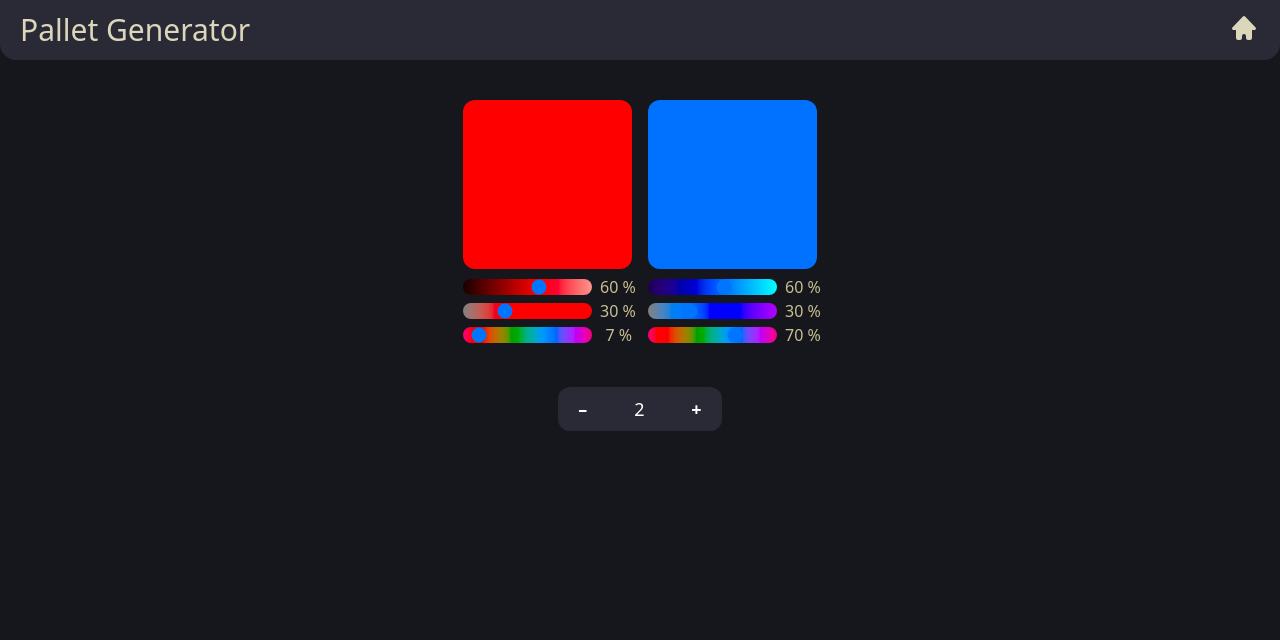
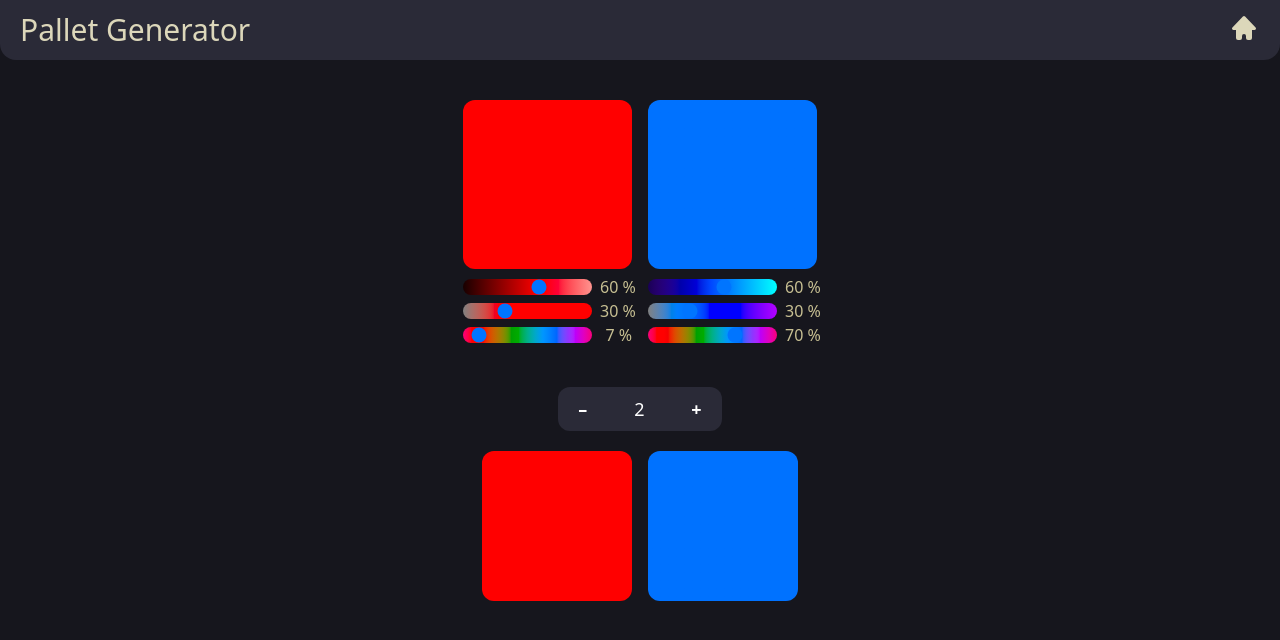
Before and after one commit to HasSak-47/oneoffs, a React (Vite) app: page /oneoffs/PalletGenerator in a window 1280 px wide. Shown: the top 640 px of the page. Built offline with nearby package versions, Linux system fonts and the light colour scheme.

Commit message:
"finished" color generator

```diff
--- a/src/PalletGenerator.tsx
+++ b/src/PalletGenerator.tsx
@@ -1,5 +1,5 @@
 import { ChangeEventHandler, useState } from 'react';
-import { oklab_to_rgb, oklch_to_oklab, rgb_to_hex } from './color';
+import { color_step, oklab_to_rgb, oklch_to_oklab, rgb_to_hex } from './color';
 import Header from './Header';
 
 interface ColorProps {
@@ -11,19 +11,19 @@ interface ColorProps {
   seth: (v: number) => void;
 }
 
-// @ts-ignore
-function ColorPicker({ L, c, h, setl, setc, seth }: ColorProps) {
-  const fmt = (
+function fmt(
   beg_l: number,
   beg_c: number,
   beg_h: number,
   end_l: number,
   end_c: number,
   end_h: number
-  ) => {
-    return `linear-gradient(to right, oklch(${beg_l} ${beg_c} ${beg_h * 360}deg), oklch(${end_l} ${end_c} ${end_h * 360}deg) )`;
-  };
+) {
+  const col = `linear-gradient(to right, oklch(${beg_l} ${beg_c} ${beg_h * 360}deg), oklch(${end_l} ${end_c} ${end_h * 360}deg) )`;
+  return col;
+}
 
+function ColorPicker({ L, c, h, setl, setc, seth }: ColorProps) {
   const gradient_maker = () => {
     let data = '';
     for (let i = 0; i < 16; ++i) {
@@ -43,7 +43,7 @@ function ColorPicker({ L, c, h, setl, setc, seth }: ColorProps) {
     return (
       <div className='flex items-center gap-2'>
         <input
-          className='min-w-0 flex-1 appearance-none rounded-xl'
+          className='min-w-0 flex-1 appearance-none rounded-xl hover:scale-110'
           type='range'
           max='1000'
           min='0'
@@ -90,13 +90,14 @@ function ColorPicker({ L, c, h, setl, setc, seth }: ColorProps) {
     </div>
   );
 }
+
 export default function PalletGenerator() {
   const [startL, setStartL] = useState(0.6);
-  const [startc, setStartc] = useState(0.07);
-  const [starth, setStarth] = useState(0.3);
+  const [startc, setStartc] = useState(0.3);
+  const [starth, setStarth] = useState(0.07);
   const [endL, setEndL] = useState(0.6);
-  const [endc, setEndc] = useState(0.7);
-  const [endh, setEndh] = useState(0.3);
+  const [endc, setEndc] = useState(0.3);
+  const [endh, setEndh] = useState(0.7);
 
   const [number, setNumber] = useState(2);
   const [numberInput, setNumberInput] = useState('2');
@@ -106,40 +107,76 @@ export default function PalletGenerator() {
     setNumber(n);
   };
 
+  const MAX = 10;
+  const MIN = 2;
+
   const commit = () => {
-    const parsed = parseInt(numberInput, 10);
-    const clamped = isNaN(parsed) ? 2 : Math.min(Math.max(parsed, 2), 10);
+    const parsed = parseInt(numberInput, MAX);
+    const clamped = isNaN(parsed) ? MIN : Math.min(Math.max(parsed, MIN), MAX);
     setGlobalNumber(clamped);
   };
+
+  let steps = color_step(
+    { L: startL, c: startc, h: starth },
+    { L: endL, c: endc, h: endh },
+    number
+  );
+
+  let output = steps.map((color) => {
+    let string_color = fmt(
+      color.L,
+      color.c,
+      color.h,
+      color.L,
+      color.c,
+      color.h
+    );
+    return (
+      <button
+        className='aspect-square w-[100px] rounded-xl hover:scale-110 hover:cursor-copy md:w-[150px]'
+        style={{
+          backgroundImage: string_color,
+        }}
+        onClick={(_) => {
+          const rgb = oklab_to_rgb(
+            oklch_to_oklab({ L: color.L, c: color.c, h: color.h * Math.PI })
+          );
+          navigator.clipboard.writeText(rgb_to_hex(rgb));
+        }}
+      />
+    );
+  });
 
   return (
     <div id='pallet-generator' className='h-full w-full'>
       <Header name='Pallet Generator' ret={true} />
+      {/* color selector */}
       <div className='m-auto mt-10 flex w-fit flex-col space-y-4 space-x-4 md:flex-row'>
         <ColorPicker
           L={startL}
-          c={starth}
-          h={startc}
+          c={startc}
+          h={starth}
           setl={setStartL}
-          setc={setStarth}
-          seth={setStartc}
+          setc={setStartc}
+          seth={setStarth}
         />
 
         <ColorPicker
           L={endL}
-          c={endh}
-          h={endc}
+          c={endc}
+          h={endh}
           setl={setEndL}
-          setc={setEndh}
-          seth={setEndc}
+          setc={setEndc}
+          seth={setEndh}
         />
       </div>
+      {/* number selector */}
       <div className='m-auto mt-6 w-fit'>
         <div className='bg-sumiInk4 flex w-fit items-center gap-2 rounded-xl p-2 text-white'>
           <button
             className='rounded px-3 text-lg font-bold hover:cursor-pointer'
             onClick={(_) => {
-              setGlobalNumber(Math.max(number - 1, 2));
+              setGlobalNumber(Math.max(number - 1, MIN));
             }}
           >
             –
@@ -148,7 +185,7 @@ export default function PalletGenerator() {
             className='w-16 [appearance:textfield] bg-transparent text-center text-lg outline-none'
             value={numberInput}
             onChange={(e) => {
-              const val = parseInt(e.target.value, 10);
+              const val = parseInt(e.target.value, MAX);
               if (!isNaN(val)) {
                 setNumberInput(e.target.value);
               }
@@ -161,13 +198,17 @@ export default function PalletGenerator() {
           <button
             className='rounded px-3 text-lg font-bold hover:cursor-pointer'
             onClick={(_) => {
-              setGlobalNumber(Math.min(number + 1, 10));
+              setGlobalNumber(Math.min(number + 1, MAX));
             }}
           >
             +
           </button>
         </div>
       </div>
+      {/* output */}
+      <div className='mx-auto mt-5 flex min-w-[200px] flex-wrap justify-center gap-4 md:w-3/4'>
+        {output}
+      </div>
     </div>
   );
 }
--- a/src/color.ts
+++ b/src/color.ts
@@ -1,20 +1,20 @@
 export type rgb = {
-  r: number
-  g: number
-  b: number
-}
+  r: number;
+  g: number;
+  b: number;
+};
 
 export type okLch = {
-  L: number
-  c: number
-  h: number
-}
+  L: number;
+  c: number;
+  h: number;
+};
 
 export type okLab = {
-  L: number
-  a: number
-  b: number
-}
+  L: number;
+  a: number;
+  b: number;
+};
 
 // const M1 = [
 //   [0.8189330101, 0.3618667424, -0.1288597137],
@@ -26,13 +26,13 @@ const M2 = [
   [0.2104542553, 0.793617785, -0.0040720468],
   [1.9779984951, -2.428592205, 0.4505937099],
   [0.0259040371, 0.7827717662, -0.808675766],
-]
+];
 
 const Mrgb = [
   [0.4122214708, 0.5363325363, 0.0514459929],
   [0.2119034982, 0.6806995451, 0.1073969566],
   [0.0883024619, 0.2817188376, 0.6299787005],
-]
+];
 
 // const iM1 = [
 //   [1.2270138511, -0.5577999806, 0.2812561489],
@@ -44,112 +44,122 @@ const iM2 = [
   [0.9999999984, 0.3963377921, 0.215803758],
   [1.0000000088, -0.1055613423, -0.0638541747],
   [1.0000000546, -0.089484182, -1.2914855378],
-]
+];
 
 const iMrgb = [
   [4.0767416613, -3.3077115904, 0.2309699287],
   [-1.268438004, 2.6097574006, -0.3413193963],
   [-0.0041960865, -0.7034186144, 1.7076147009],
-]
+];
 
 export function oklab_to_rgb({ L, a, b }: { L: number; a: number; b: number }) {
-  let l = iM2[0][0] * L + iM2[0][1] * a + iM2[0][2] * b
-  let m = iM2[1][0] * L + iM2[1][1] * a + iM2[1][2] * b
-  let s = iM2[2][0] * L + iM2[2][1] * a + iM2[2][2] * b
+  let l = iM2[0][0] * L + iM2[0][1] * a + iM2[0][2] * b;
+  let m = iM2[1][0] * L + iM2[1][1] * a + iM2[1][2] * b;
+  let s = iM2[2][0] * L + iM2[2][1] * a + iM2[2][2] * b;
 
-  l = l * l * l
-  m = m * m * m
-  s = s * s * s
+  l = l * l * l;
+  m = m * m * m;
+  s = s * s * s;
 
   return {
     r: iMrgb[0][0] * l + iMrgb[0][1] * m + iMrgb[0][2] * s,
     g: iMrgb[1][0] * l + iMrgb[1][1] * m + iMrgb[1][2] * s,
     b: iMrgb[2][0] * l + iMrgb[2][1] * m + iMrgb[2][2] * s,
-  }
+  };
 }
 
 export function rgb_to_oklab({ r, g, b }: { r: number; g: number; b: number }) {
-  let l = Mrgb[0][0] * r + Mrgb[0][1] * g + Mrgb[0][2] * b
-  let m = Mrgb[1][0] * r + Mrgb[1][1] * g + Mrgb[1][2] * b
-  let s = Mrgb[2][0] * r + Mrgb[2][1] * g + Mrgb[2][2] * b
+  let l = Mrgb[0][0] * r + Mrgb[0][1] * g + Mrgb[0][2] * b;
+  let m = Mrgb[1][0] * r + Mrgb[1][1] * g + Mrgb[1][2] * b;
+  let s = Mrgb[2][0] * r + Mrgb[2][1] * g + Mrgb[2][2] * b;
 
-  l = Math.pow(l, 1 / 3)
-  m = Math.pow(m, 1 / 3)
-  s = Math.pow(s, 1 / 3)
+  l = Math.pow(l, 1 / 3);
+  m = Math.pow(m, 1 / 3);
+  s = Math.pow(s, 1 / 3);
 
-  let lab = { L: 0, a: 0, b: 0 }
+  let lab = { L: 0, a: 0, b: 0 };
 
-  lab.L = M2[0][0] * l + M2[0][1] * m + M2[0][2] * s
-  lab.a = M2[1][0] * l + M2[1][1] * m + M2[1][2] * s
-  lab.b = M2[2][0] * l + M2[2][1] * m + M2[2][2] * s
+  lab.L = M2[0][0] * l + M2[0][1] * m + M2[0][2] * s;
+  lab.a = M2[1][0] * l + M2[1][1] * m + M2[1][2] * s;
+  lab.b = M2[2][0] * l + M2[2][1] * m + M2[2][2] * s;
 
-  return lab
+  return lab;
 }
 
 export function oklch_to_oklab({ L, c, h }: okLch) {
-  const a = c * Math.cos(h)
-  const b = c * Math.sin(h)
-  return { L, a, b }
+  const a = c * Math.cos(h);
+  const b = c * Math.sin(h);
+  return { L, a, b };
 }
 
 export function oklab_to_oklch({ L, a, b }: okLab) {
-  const c = Math.sqrt(a * a + b * b)
-  const h = Math.atan2(b, a) // Returns hue in radians
-  return { L, c, h }
+  const c = Math.sqrt(a * a + b * b);
+  const h = Math.atan2(b, a); // Returns hue in radians
+  return { L, c, h };
 }
 
 export function hex_to_rgb(hx: string) {
-  hx = hx.replace(/^#/, '')
+  hx = hx.replace(/^#/, '');
 
   // Parse the hex string into red, green, and blue components
-  const r = parseInt(hx.substring(0, 2), 16) / 255
-  const g = parseInt(hx.substring(2, 4), 16) / 255
-  const b = parseInt(hx.substring(4, 6), 16) / 255
+  const r = parseInt(hx.substring(0, 2), 16) / 255;
+  const g = parseInt(hx.substring(2, 4), 16) / 255;
+  const b = parseInt(hx.substring(4, 6), 16) / 255;
 
-  return { r, g, b }
+  return { r, g, b };
 }
 
 export function rgb_to_hex({ r, g, b }: rgb) {
   const to_hex = (val: number) => {
-    let hex = Math.round(val * 255)
-    if (hex < 0) hex = 0
-    if (hex > 255) hex = 255
-    const st = hex.toString(16)
-    return st.length === 1 ? `0${st}` : st
-  }
+    let hex = Math.round(val * 255);
+    if (hex < 0) hex = 0;
+    if (hex > 255) hex = 255;
+    const st = hex.toString(16);
+    return st.length === 1 ? `0${st}` : st;
+  };
 
-  const hexR = to_hex(r)
-  const hexG = to_hex(g)
-  const hexB = to_hex(b)
+  const hexR = to_hex(r);
+  const hexG = to_hex(g);
+  const hexB = to_hex(b);
 
-  return `#${hexR}${hexG}${hexB}`
+  return `#${hexR}${hexG}${hexB}`;
 }
 
 export function color_step(beg: okLch, end: okLch, step: number) {
   // handle when chroma is small
   if (beg.c < 0.001) {
-    beg.h = end.h
+    beg.h = end.h;
   }
   if (end.c < 0.001) {
-    end.h = beg.h
+    end.h = beg.h;
   }
 
-  step = step - 1
+  let delta_h = end.h - beg.h;
+  if (delta_h > 0.5) {
+    delta_h -= 1;
+  } else if (delta_h < -0.5) {
+    delta_h += 1;
+  }
+
+  step = step - 1;
   let delta = {
     L: (end.L - beg.L) / step,
     c: (end.c - beg.c) / step,
-    h: (end.h - beg.h) / step,
-  }
+    h: delta_h / step,
+  };
 
-  let arr: okLch[] = []
+  let arr: okLch[] = [];
   for (let i = 0; i <= step; ++i) {
     let val = {
       L: beg.L + i * delta.L,
       c: beg.c + i * delta.c,
       h: beg.h + i * delta.h,
-    }
-    arr.push(val)
+    };
+    // Ensure the hue stays within [0, 1) range
+    val.h = ((val.h % 1) + 1) % 1;
+    arr.push(val);
   }
+  console.log(arr);
 
-  return arr
+  return arr;
 }
```
Lines whose indentation alone changed are shown as unchanged.
